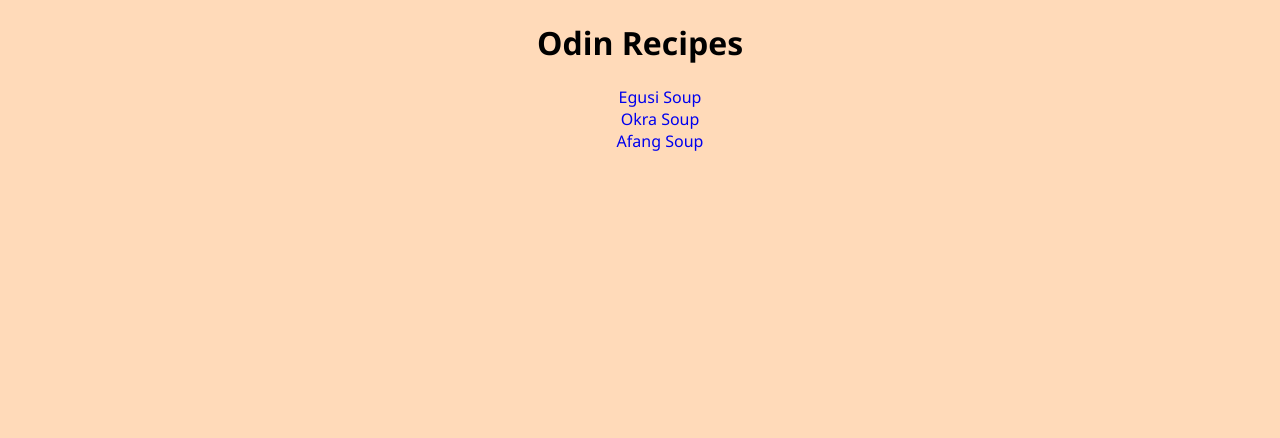
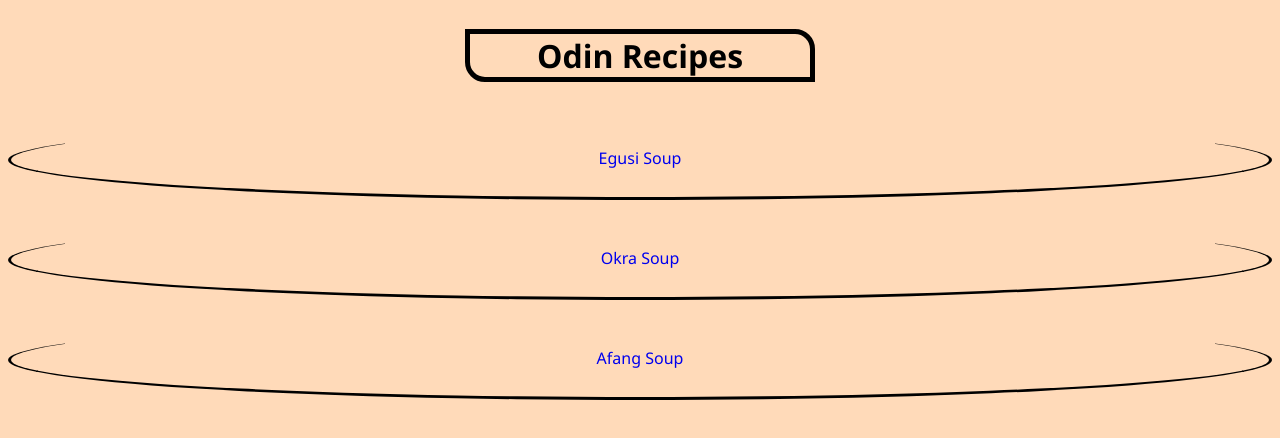
Before and after one commit to hencci/odin-recipes, a plain HTML site: page index.html in a window 1280 px wide. Drawn offline with Linux system fonts and the light colour scheme.

Commit message:
Updated the style on the home page

```diff
--- a/styles.css
+++ b/styles.css
@@ -1,3 +1,9 @@
+* {
+    box-sizing: border-box;
+    padding: 0;
+
+}
+
 body {
     background-color: peachpuff;
     font-family: 'Segoe UI', Tahoma, Geneva, Verdana, sans-serif;
@@ -9,9 +15,33 @@ body {
 
 }
 
+#indexH1 {
+    border: 2px solid black;
+    border-width: 5px;
+    border-bottom-left-radius: 20px;
+    border-top-right-radius: 20px;
+    justify-content: center;
+    width: 350px;
+    display: inline-flex;
+}
+
 #indexList {
     list-style-type: none;
 }
+
+#egusi, #okra, #afang {
+    border-bottom: 1px solid;
+    border-left: 1px solid;
+    border-right: 1px solid;
+    border-width: 3px;
+    border-radius: 50%;
+    margin-bottom: 20px;
+    height: 10vh;
+    align-items: center;
+    display: flex;
+    justify-content: center;
+}
+
 
 a {
     text-decoration: none;
@@ -23,6 +53,7 @@ a:hover {
 
 h1 {
     text-align: center;
+    tra
 }
 
 img {
```
